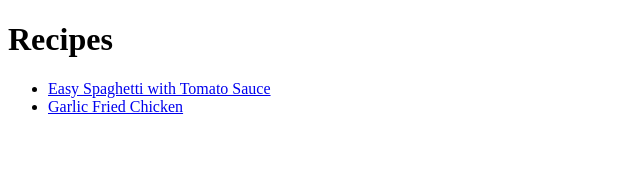
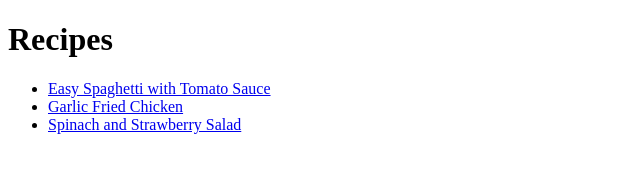
Before and after one commit to sumoye/recipes, a plain HTML site: page index.html in a window 1280 px wide. Shown: the whole page, without its empty margins (0-640 px from the left). Drawn offline with Linux system fonts and the light colour scheme.

Commit message:
Add salad.html to list

```diff
--- a/index.html
+++ b/index.html
@@ -11,6 +11,7 @@
     <ul>
         <li><a href="./recipe/spaghetti.html">Easy Spaghetti with Tomato Sauce</a></li>
         <li><a href="./recipe/chicken.html">Garlic Fried Chicken</a></li>
+        <li><a href="./recipe/salad.html">Spinach and Strawberry Salad</a></li>
     </ul>
 
 </body>
```
